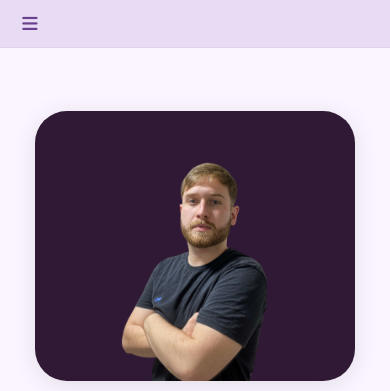
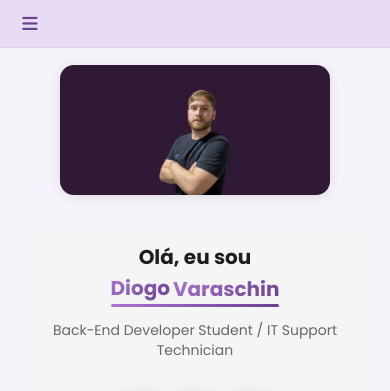
Before and after one commit to diogoww/diogow.dev, a website: page index.html in a window 390 px wide. Shown: the top 391 px of the page. Drawn offline with nearby package versions, Linux system fonts and the light colour scheme.

Commit message:
feat: alterando a responsividade mobile no home.css

```diff
--- a/styles/home.css
+++ b/styles/home.css
@@ -313,35 +313,106 @@
     }
 }
 
-@media screen and (max-width: 480px) {
+@media screen and (max-width: 400px) {
     #home {
-        padding: 2rem 3% 1rem;
-        gap: 1.5rem;
+        flex-direction: column;
+        align-items: center;
+        justify-content: flex-start;
+        min-height: 100vh;
+        width: 100vw;
+        padding: 1.2rem 0 1rem 0;
+        gap: 1.2rem;
+        box-sizing: border-box;
+        background: #f6f3fa;
     }
-
+    #banner {
+        width: 92vw;
+        max-width: 320px;
+        min-width: 0;
+        height: 180px;
+        min-height: 120px;
+        margin: 0 auto 1.2rem auto;
+        border-radius: 22px;
+        box-shadow: 0 2px 12px 0 rgba(0,0,0,0.10);
+        background: #301934;
+        display: flex;
+        align-items: flex-end;
+        justify-content: center;
+        padding: 0 0.5rem 0.5rem 0.5rem;
+        box-sizing: border-box;
+    }
+    #banner img {
+        max-width: 90%;
+        max-height: 100%;
+        width: auto;
+        height: 170px;
+        object-fit: contain;
+        margin: 0 auto 0 0;
+        border-radius: 16px;
+        box-sizing: border-box;
+        background: transparent;
+        display: block;
+    }
     #cta {
-        gap: 1.5rem;
+        width: 92vw;
+        max-width: 340px;
+        margin: 0 auto;
+        padding: 1.2rem 1.2rem 1.2rem 1.2rem;
+        gap: 1.1rem;
+        align-items: center;
+        text-align: center;
+        background: #f5f5f5;
+        border-radius: 12px;
+        box-sizing: border-box;
     }
-
     #cta .title {
-        font-size: 2rem;
+        display: flex;
+        flex-direction: column;
+        align-items: center;
+        font-size: 1.3rem;
+        line-height: 1.2;
+        word-break: normal;
+        flex-wrap: nowrap;
+        white-space: normal;
+        justify-content: center;
+        text-align: center;
+        gap: 0.2rem;
     }
-
+    #cta .title span:first-child {
+        font-size: 1.1em;
+        color: #1d1d1d;
+        font-weight: 700;
+        margin-bottom: 0.1em;
+    }
+    #cta .name-wrapper {
+        display: flex;
+        flex-direction: column;
+        align-items: center;
+        flex-wrap: nowrap;
+        gap: 0.1rem;
+        justify-content: center;
+        width: 100%;
+        white-space: normal;
+        font-size: 1.2em;
+        font-weight: 700;
+        color: var(--color-primary-5);
+        background: none;
+        margin-bottom: 0.1em;
+    }
     #cta .description {
         font-size: 1rem;
+        line-height: 1.4;
+        padding: 0 2px;
     }
-
-    #banner img {
-        max-height: 35vh;
+    .social-media-buttons {
+        gap: 0.7rem;
+        margin: 0.7rem 0 0 0;
+        justify-content: center;
+        align-items: center;
     }
-
-    .social-media-buttons {
-        gap: 0.75rem;
-    }
-
     .social-media-buttons a {
-        width: 42px;
-        height: 42px;
+        width: 40px;
+        height: 40px;
         font-size: 1.1rem;
     }
 }
@@ -368,3 +439,150 @@
         transform: translateX(0);
     }
 }
+
+@media screen and (max-width: 430px) {
+    #cta .name-wrapper {
+        display: inline-flex;
+        flex-direction: row;
+        align-items: center;
+        justify-content: center;
+        gap: 0.2rem;
+        width: auto;
+        min-width: 0;
+        position: relative;
+        font-size: 1.1em;
+        font-weight: 700;
+        color: var(--color-primary-5);
+        background: none;
+        margin-bottom: 0.1em;
+    }
+    #cta .name-wrapper::after {
+        content: '';
+        position: absolute;
+        left: 0;
+        right: 0;
+        bottom: -3px;
+        width: 100%;
+        height: 3px;
+        background: linear-gradient(90deg, var(--color-primary-4), var(--color-primary-5));
+        border-radius: 2px;
+        display: block;
+        margin: 0 auto;
+    }
+}
+
+@media screen and (max-width: 430px) {
+    #banner {
+        width: 90vw;
+        max-width: 320px;
+        height: 170px;
+        border-radius: 18px;
+        display: flex;
+        align-items: flex-end;
+        justify-content: center;
+        background: #301934;
+        margin: 0 auto 1.2rem auto;
+        box-shadow: 0 2px 12px 0 rgba(0,0,0,0.10);
+        padding: 0;
+        box-sizing: border-box;
+        overflow: hidden;
+    }
+    #banner img {
+        height: 100%;
+        width: auto;
+        max-width: none;
+        object-fit: contain;
+        margin: 0;
+        border-radius: 12px;
+        display: block;
+        box-sizing: border-box;
+    }
+}
+
+@media screen and (max-width: 390px) {
+    #banner {
+        width: 92vw;
+        max-width: 270px;
+        height: 130px;
+        border-radius: 14px;
+        align-items: flex-end;
+        justify-content: center;
+        padding: 0;
+        overflow: hidden;
+    }
+    #banner img {
+        height: 100%;
+        width: auto;
+        max-width: none;
+        object-fit: contain;
+        margin: 0;
+        border-radius: 10px;
+        display: block;
+        box-sizing: border-box;
+    }
+}
+
+@media screen and (max-width: 375px) {
+    #banner {
+        width: 96vw;
+        max-width: 220px;
+        height: 100px;
+        border-radius: 12px;
+        align-items: flex-end;
+        justify-content: center;
+        padding: 0;
+        overflow: hidden;
+    }
+    #banner img {
+        height: 100%;
+        width: auto;
+        max-width: none;
+        object-fit: contain;
+        margin: 0;
+        border-radius: 8px;
+        display: block;
+        box-sizing: border-box;
+    }
+}
+
+@media screen and (max-width: 360px) and (min-width: 345px) {
+    #banner {
+        width: 98vw;
+        max-width: 240px;
+        height: 120px;
+        border-radius: 14px;
+    }
+    #banner img {
+        height: 100px;
+        max-width: 96%;
+    }
+    #cta {
+        width: 98vw;
+        max-width: 260px;
+        padding: 0.7rem 0.3rem;
+    }
+    #cta .title { font-size: 0.95rem; }
+    #cta .name-wrapper { font-size: 0.95em; }
+    #cta .description { font-size: 0.85rem; }
+}
+
+@media screen and (max-width: 344px) {
+    #banner {
+        width: 99vw;
+        max-width: 200px;
+        height: 100px;
+        border-radius: 12px;
+    }
+    #banner img {
+        height: 80px;
+        max-width: 98%;
+    }
+    #cta {
+        width: 99vw;
+        max-width: 220px;
+        padding: 0.5rem 0.1rem;
+    }
+    #cta .title { font-size: 0.9rem; }
+    #cta .name-wrapper { font-size: 0.9em; }
+    #cta .description { font-size: 0.8rem; }
+}
```
